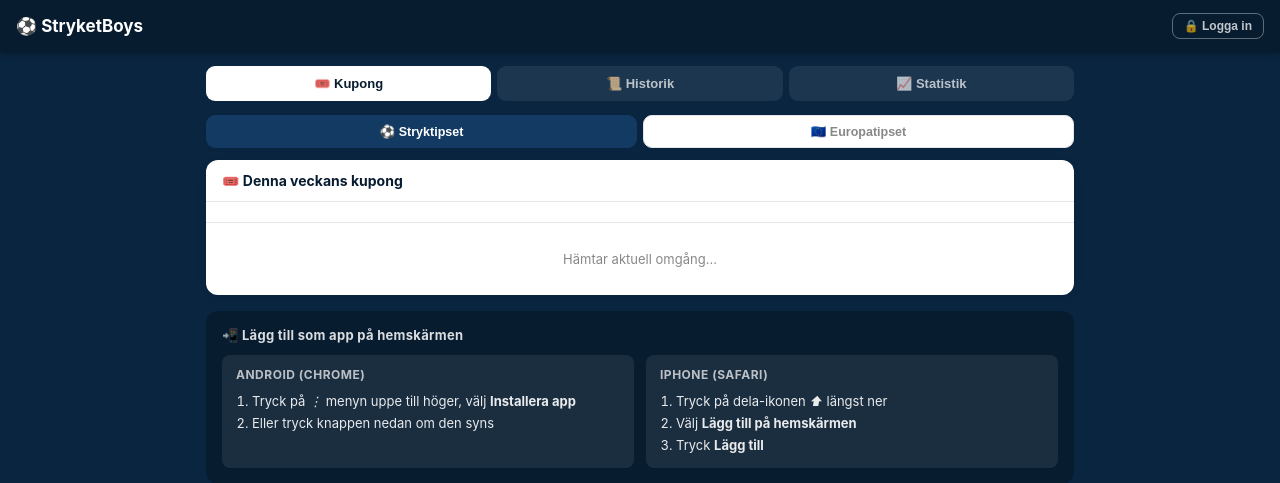
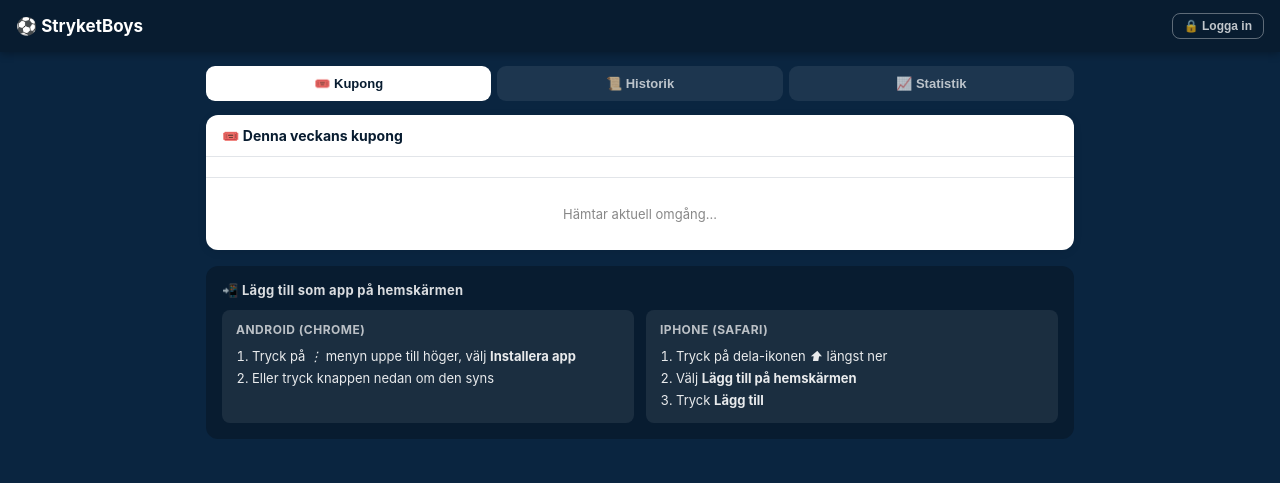
Before and after one commit to TheDejvx/stryketboys-app, a Flask app: page / in a window 1280 px wide. Shown: the top 483 px of the page. Run offline with Flask 3, Linux system fonts and the light colour scheme; data that the repository does not hold is empty.

Commit message:
Remove manual product tabs — auto-detection makes them redundant

```diff
--- a/templates/index.html
+++ b/templates/index.html
@@ -86,13 +86,6 @@ body {
 .tab-btn.active { background: var(--white); color: var(--primary-dark); }
 .tab-content { display: none; }
 
-.product-tabs { display: flex; gap: 6px; margin-bottom: 12px; }
-.product-tab {
-  flex: 1; background: var(--white); border: 1.5px solid var(--border); color: var(--muted);
-  padding: 8px 8px; border-radius: 9px; font-size: 12.5px; font-weight: 700; cursor: pointer;
-  transition: all .15s; white-space: nowrap; box-shadow: 0 1px 4px rgba(0,0,0,.05);
-}
-.product-tab.active { background: var(--primary); border-color: var(--primary); color: var(--white); }
 .tab-content.active { display: block; }
 
 /* ── CARDS ── */
@@ -297,8 +290,6 @@ body {
 
     <!-- KUPONG -->
     <div class="tab-content active" id="tab-kupong">
-
-      <div class="product-tabs" id="product-tabs"></div>
 
       <div class="summary-bar" id="tally-bar" style="display:none">
         <div class="summary-item">
@@ -626,12 +617,6 @@ async function refreshDraw(product) {
   } catch (e) { console.error(e); }
   render();
 }
-function switchProduct(product) {
-  if (!PRODUCTS.includes(product) || product === selectedProduct) return;
-  selectedProduct = product;
-  render();
-}
-
 // ── HELPERS ──
 function esc(s) { return String(s || '').replace(/&/g,'&amp;').replace(/</g,'&lt;').replace(/>/g,'&gt;').replace(/"/g,'&quot;'); }
 function findEvent(matchId) { return (drawData[selectedProduct]?.events || []).find(e => e.match_id === matchId) || null; }
@@ -697,20 +682,11 @@ function switchTab(name) {
 // ── RENDER ──
 function render() {
   updateAuthUI();
-  renderProductTabs();
   renderDrawMeta();
   renderKupong();
   renderHistory();
   renderStats();
   renderPlayers();
-}
-
-function renderProductTabs() {
-  const el = document.getElementById('product-tabs');
-  if (!el) return;
-  el.innerHTML = PRODUCTS.map(p =>
-    `<button class="product-tab${p === selectedProduct ? ' active' : ''}" onclick="switchProduct('${p}')">${PRODUCT_LABELS[p]}</button>`
-  ).join('');
 }
 
 function renderDrawMeta() {
```
